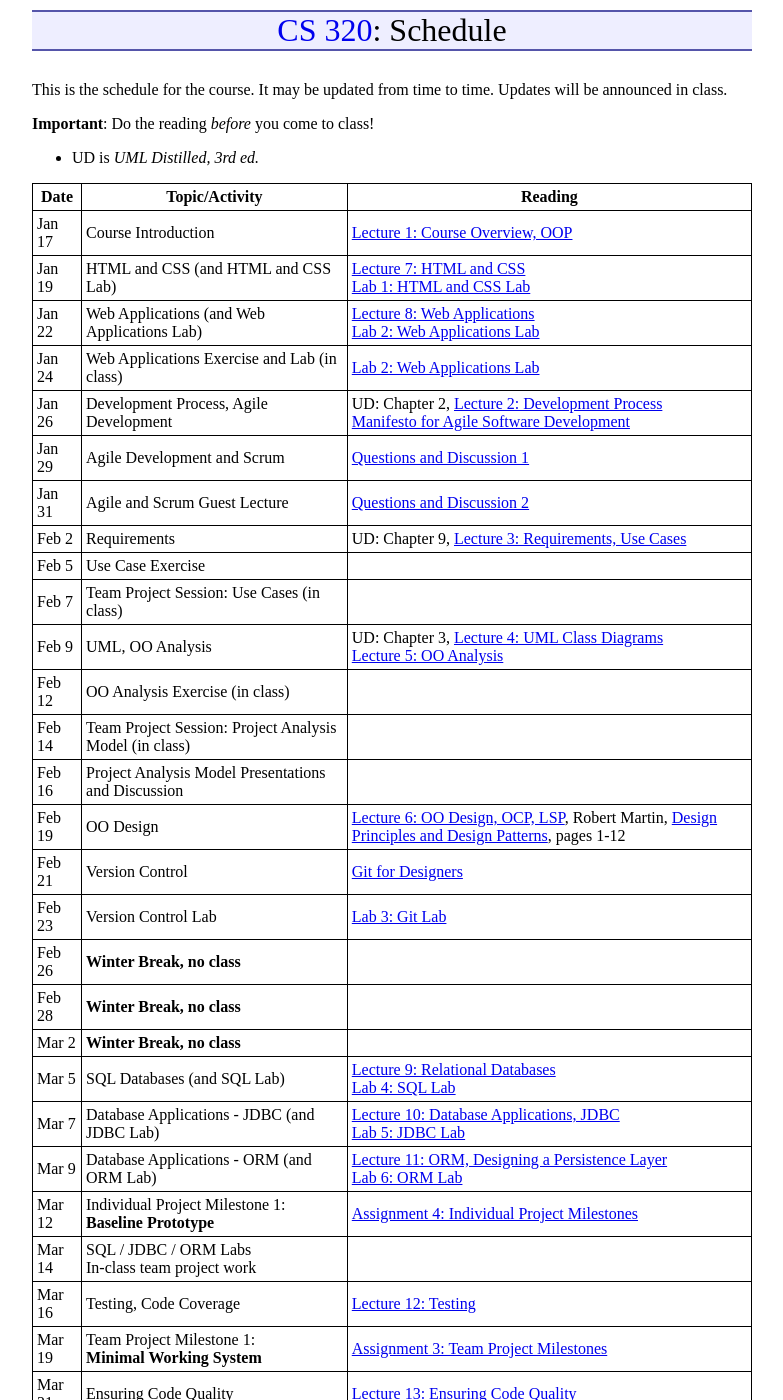
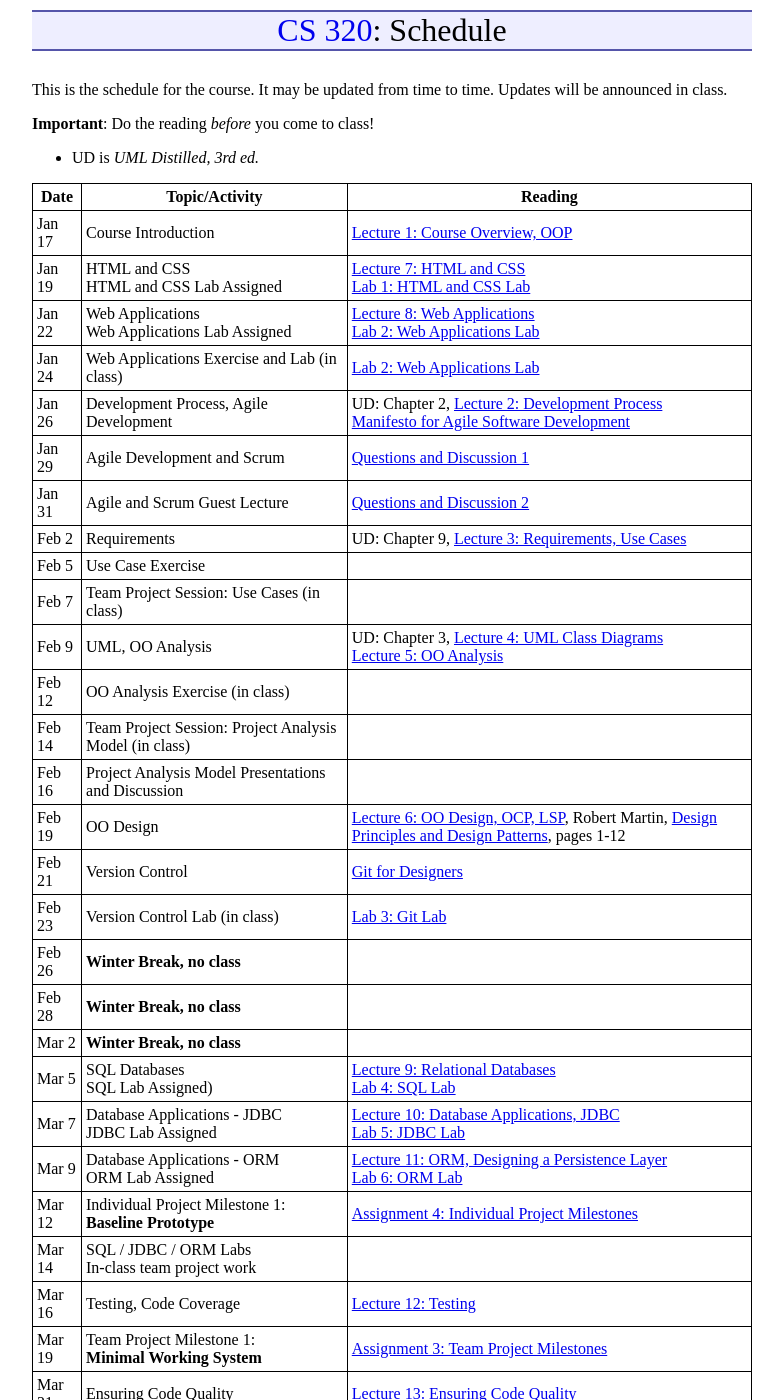
Before and after one commit to ycpcs/cs320-spring2018, a Jekyll site: the page built from schedule.md, in a window 1280 px wide and 1400 px high. Shown: the whole window, without its empty margins (248-1031 px from the left). Built offline with Jekyll 4.4.1, drawn with Linux system fonts in a browser that asks for light colours.

Commit message:
updated schedule

```diff
--- a/schedule.md
+++ b/schedule.md
@@ -12,8 +12,8 @@ This is the schedule for the course.  It may be updated from time to time.  Upda
 Date   | Topic/Activity | Reading
 ------ | -------------- | -------
 Jan 17 | Course Introduction | [Lecture 1: Course Overview, OOP](lectures/lecture01.html)
-Jan 19 | HTML and CSS (and HTML and CSS Lab) | [Lecture 7: HTML and CSS](lectures/lecture07.html)<br> [Lab 1: HTML and CSS Lab](./labs/lab01.html)
-Jan 22 | Web Applications (and Web Applications Lab) | [Lecture 8: Web Applications](lectures/lecture08.html)<br> [Lab 2: Web Applications Lab](./labs/lab02.html)
+Jan 19 | HTML and CSS<br> HTML and CSS Lab Assigned | [Lecture 7: HTML and CSS](lectures/lecture07.html)<br> [Lab 1: HTML and CSS Lab](./labs/lab01.html)
+Jan 22 | Web Applications<br> Web Applications Lab Assigned | [Lecture 8: Web Applications](lectures/lecture08.html)<br> [Lab 2: Web Applications Lab](./labs/lab02.html)
 Jan 24 | Web Applications Exercise and Lab (in class) | [Lab 2: Web Applications Lab](./labs/lab02.html)
 Jan 26 | Development Process, Agile Development | UD: Chapter 2, [Lecture 2: Development Process](lectures/lecture02.html)<br> [Manifesto for Agile Software Development](http://www.agilemanifesto.org/)
 Jan 29 | Agile Development and Scrum  | [Questions and Discussion 1](lectures/XPdiscussion1_5.html)
@@ -27,13 +27,13 @@ Feb 14 | Team Project Session: Project Analysis Model (in class)
 Feb 16 | Project Analysis Model Presentations and Discussion
 Feb 19 | OO Design | [Lecture 6: OO Design, OCP, LSP](lectures/lecture06.html), Robert Martin, [Design Principles and Design Patterns](lectures/lecture06/Principles_and_Patterns.pdf), pages 1-12
 Feb 21 | Version Control | [Git for Designers](https://web.archive.org/web/20150301060509/http://hoth.entp.com/output/git_for_designers.html)
-Feb 23 | Version Control Lab |  [Lab 3: Git Lab](./labs/lab03.html)
+Feb 23 | Version Control Lab (in class) |  [Lab 3: Git Lab](./labs/lab03.html)
 Feb 26 | **Winter Break, no class**
 Feb 28 | **Winter Break, no class**
 Mar 2  | **Winter Break, no class**
-Mar 5  | SQL Databases (and SQL Lab) | [Lecture 9: Relational Databases](lectures/lecture09.html)<br> [Lab 4: SQL Lab](./labs/lab04.html)
-Mar 7  | Database Applications - JDBC (and JDBC Lab) | [Lecture 10: Database Applications, JDBC](lectures/lecture10.html)<br> [Lab 5: JDBC Lab](./labs/lab05.html)
-Mar 9  | Database Applications - ORM (and ORM Lab) | [Lecture 11: ORM, Designing a Persistence Layer](lectures/lecture11.html)<br> [Lab 6: ORM Lab](./labs/lab06.html)
+Mar 5  | SQL Databases<br> SQL Lab Assigned) | [Lecture 9: Relational Databases](lectures/lecture09.html)<br> [Lab 4: SQL Lab](./labs/lab04.html)
+Mar 7  | Database Applications - JDBC<br> JDBC Lab Assigned | [Lecture 10: Database Applications, JDBC](lectures/lecture10.html)<br> [Lab 5: JDBC Lab](./labs/lab05.html)
+Mar 9  | Database Applications - ORM <br> ORM Lab Assigned | [Lecture 11: ORM, Designing a Persistence Layer](lectures/lecture11.html)<br> [Lab 6: ORM Lab](./labs/lab06.html)
 Mar 12 | Individual Project Milestone 1:<br> **Baseline Prototype** | [Assignment 4: Individual Project Milestones](assign/assign04.html)
 Mar 14 | SQL / JDBC / ORM Labs<br> In-class team project work
 Mar 16 | Testing, Code Coverage | [Lecture 12: Testing](lectures/lecture12.html)
```
